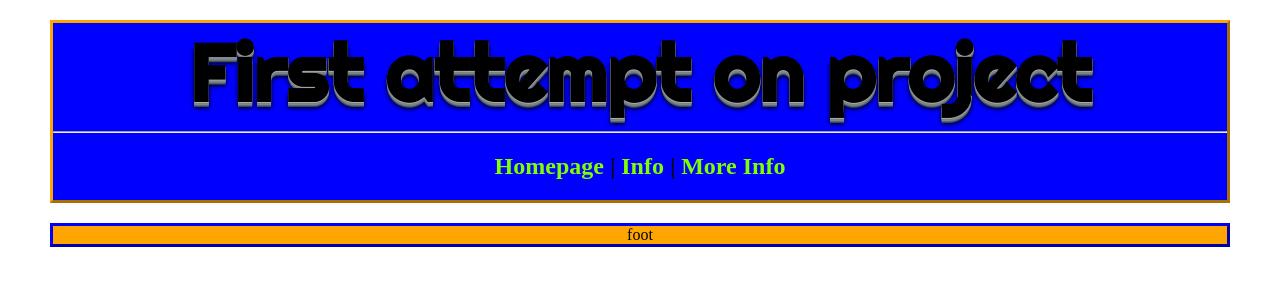
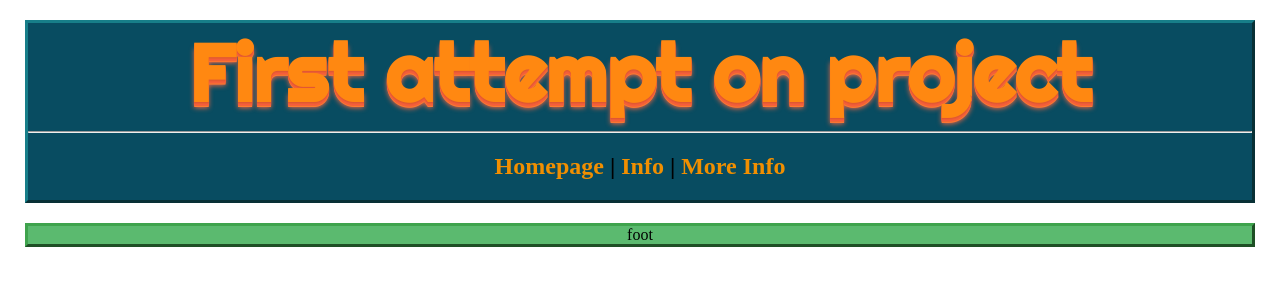
Before and after one commit to trofd888/September-2023-exhibit, a plain HTML site: page Index.html in a window 1280 px wide. Drawn offline with Linux system fonts and the light colour scheme.

Commit message:
Adjusting color contrast on home page

```diff
--- a/style.css
+++ b/style.css
@@ -1,5 +1,5 @@
 a {
-    color:chartreuse;
+    color:#F18F01;
     text-decoration: none;
 }
 
@@ -15,8 +15,8 @@ html {
 
 header {
     text-align: center;
-    background-color: blue;
-    border-color: orange;
+    background-color: #084C61;
+    border-color: #177E89;
     border-style: outset;
     margin: 20px 10px 20px 10px;
 }
@@ -30,14 +30,14 @@ section{
 
 footer {
     text-align: center;
-    background-color: orange;
-    border-color: blue;
+    background-color: #5BBA6F;
+    border-color: #3FA34D;
     border-style: outset;
     margin: 20px 10px 20px 10px;
 }
 
 body {
-  width: 1200px;
+  width: 1250px;
   margin: 0 auto 0 auto;
 }
 
@@ -45,5 +45,6 @@ h1 {
     font: bold 80px Righteous, cursive;
     margin: 0px;
     text-align: center;
-    text-shadow: 0px 1px 0px darkGray, 0px 2px 0px gray, 0px 3px 0px lightslategray, 0px 4px 0px dimGray, 0px 5px 0px darkslategray, 0px 6px 5px black ;
+    color: #FF8811;
+    text-shadow: 0px 1px 0px #E15634, 0px 2px 0px #E95F34, 0px 3px 0px #F85A3E, 0px 4px 0px #F06734, 0px 5px 0px #FF7733, 0px 6px 5px #E46546;
 }
```
